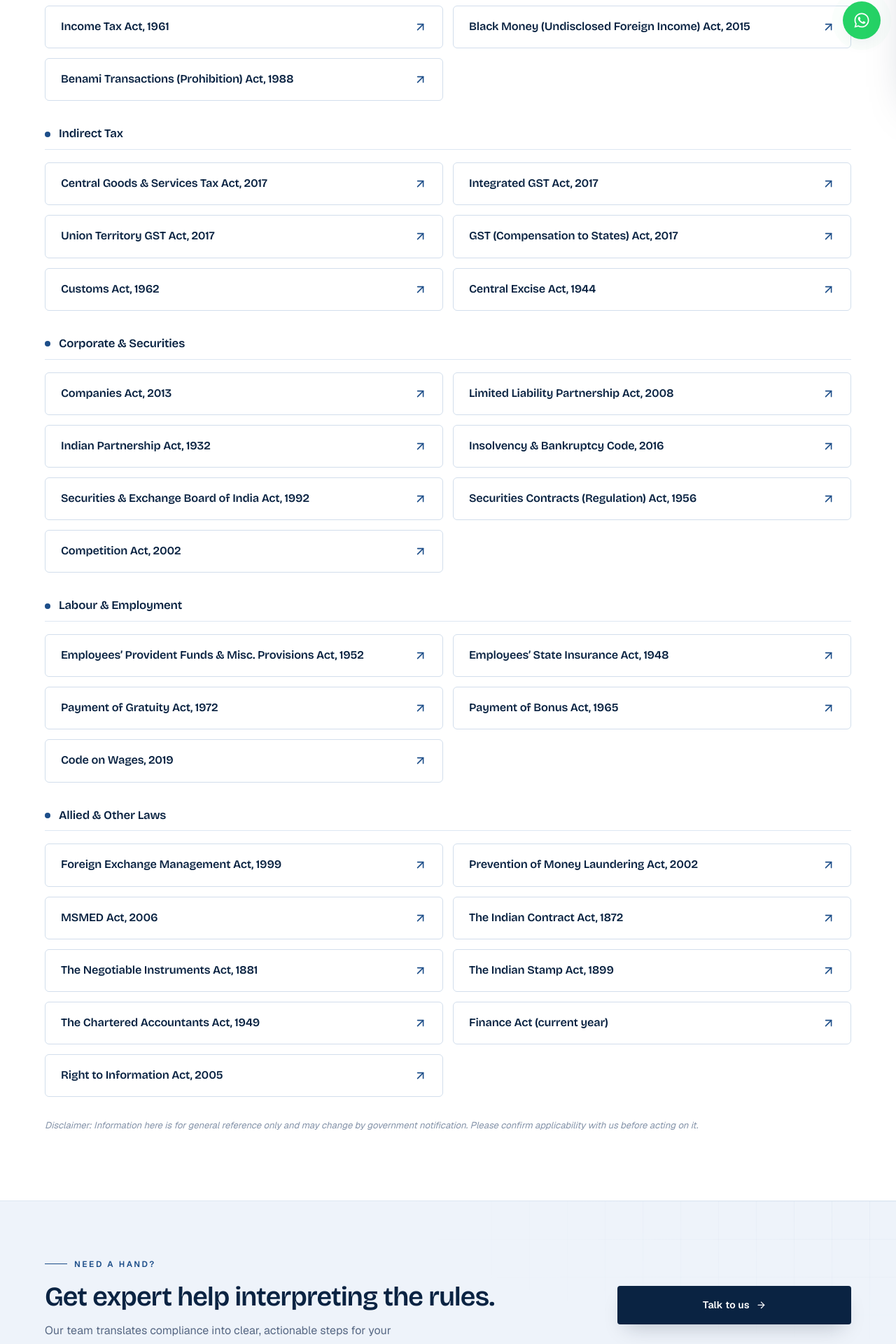
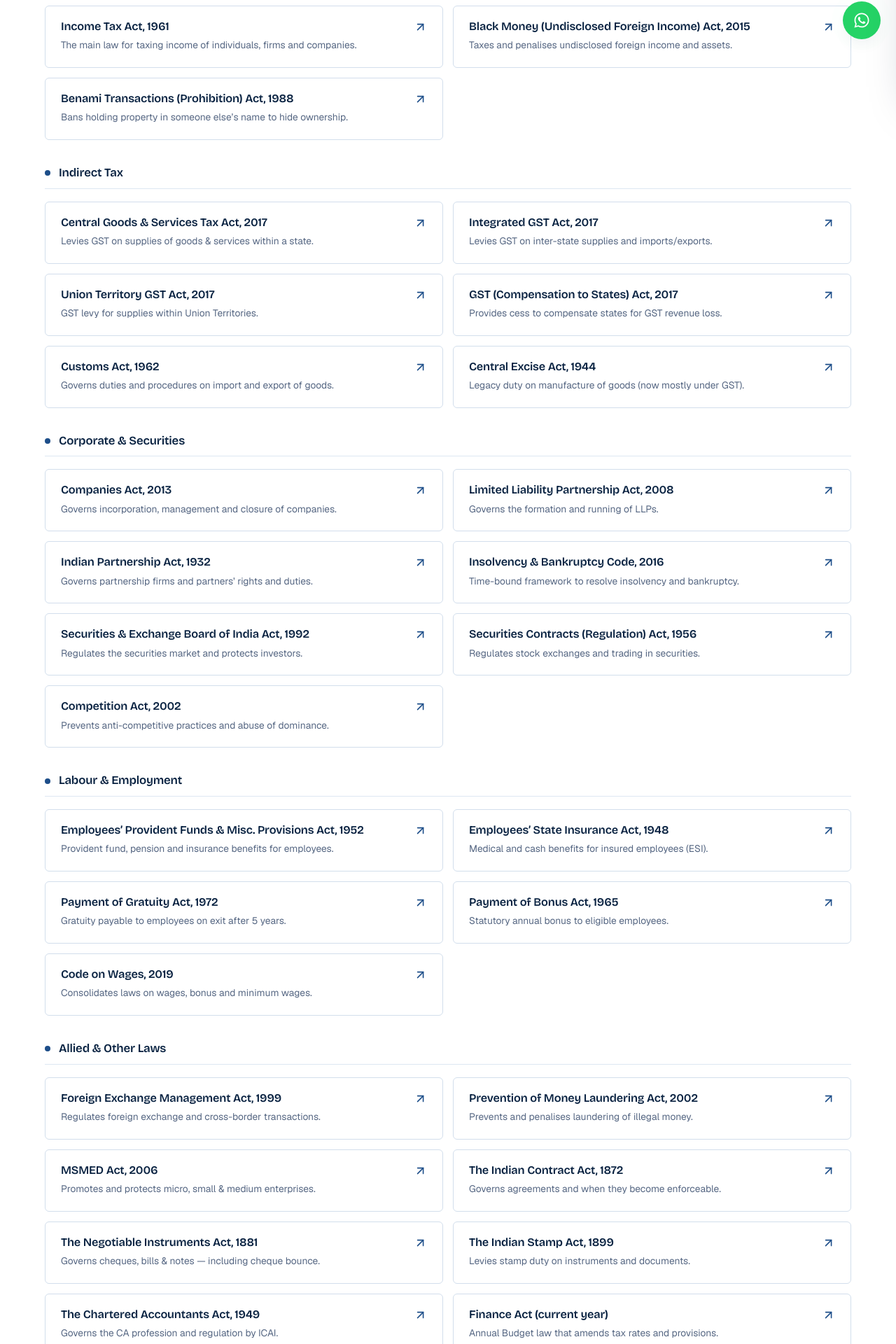
Before and after one commit to Princepadariya/JBMJ-Associates, a React (Vite) app: page /knowledge/acts in a window 1280 px wide. Shown: the part 654-2574 px from the top of the page at 70% size. Built offline with nearby package versions, Linux system fonts and the light colour scheme.

Commit message:
feat: implement Knowledge Bank section with comprehensive compliance resources, calculators, and interactive statutory tools.

```diff
--- a/src/App.css
+++ b/src/App.css
@@ -155,15 +155,19 @@
   position: fixed;
   inset: 0 0 0 auto;
   width: min(86vw, 360px);
+  height: 100%;
   background: var(--navy-800);
   transform: translateX(100%);
   transition: transform 0.4s var(--ease);
-  padding: 104px 28px 28px;
+  padding: 104px 28px 40px;
   display: flex;
   flex-direction: column;
   gap: 8px;
   box-shadow: var(--shadow-lg);
   z-index: 99;
+  overflow-y: auto;
+  -webkit-overflow-scrolling: touch;
+  overscroll-behavior: contain;
 }
 .nav__drawer.is-open { transform: translateX(0); }
 .nav__drawer nav { display: flex; flex-direction: column; }
--- a/src/components/Calculators.jsx
+++ b/src/components/Calculators.jsx
@@ -13,6 +13,8 @@ import {
   FiBriefcase,
   FiActivity,
   FiAlertCircle,
+  FiCalendar,
+  FiScissors,
 } from 'react-icons/fi'
 
 const inr = (n) =>
@@ -47,7 +49,7 @@ function GstCalculator() {
         <label className="calc__field">
           GST Rate
           <select value={rate} onChange={(e) => setRate(e.target.value)}>
-            {[0, 3, 5, 12, 18, 28].map((r) => (
+            {[0, 3, 5, 18, 40].map((r) => (
               <option key={r} value={r}>{r}%</option>
             ))}
           </select>
@@ -612,6 +614,98 @@ function TaxInterestCalculator() {
   )
 }
 
+/* ---------------- Advance Tax Calculator ---------------- */
+function AdvanceTaxCalculator() {
+  const [tax, setTax] = useState(100000)
+
+  const schedule = useMemo(() => {
+    const t = Number(tax) || 0
+    return [
+      { due: 'By 15 Jun', cum: 0.15 },
+      { due: 'By 15 Sep', cum: 0.45 },
+      { due: 'By 15 Dec', cum: 0.75 },
+      { due: 'By 15 Mar', cum: 1.0 },
+    ].map((s) => ({ ...s, amt: t * s.cum }))
+  }, [tax])
+
+  return (
+    <div className="calc">
+      <div className="calc__fields">
+        <label className="calc__field">
+          Estimated tax for the year, after TDS (₹)
+          <input type="number" min="0" value={tax} onChange={(e) => setTax(e.target.value)} />
+        </label>
+        <div className="calc__field calc__field--note">
+          Basis
+          <span className="calc__hint">Advance tax applies if liability ≥ ₹10,000. Cumulative: 15% / 45% / 75% / 100%.</span>
+        </div>
+      </div>
+      <div className="calc__results">
+        {schedule.map((s, i) => (
+          <div key={i} className={`calc__result ${i === 3 ? 'calc__result--total' : ''}`}>
+            <span>{s.due} ({Math.round(s.cum * 100)}%)</span>
+            <strong>{inr(s.amt)}</strong>
+          </div>
+        ))}
+      </div>
+    </div>
+  )
+}
+
+/* ---------------- TDS Calculator ---------------- */
+const TDS_OPTS = [
+  { label: '194C — Contractor (Individual / HUF)', rate: 1 },
+  { label: '194C — Contractor (Others)', rate: 2 },
+  { label: '194J — Professional fees', rate: 10 },
+  { label: '194J — Technical services', rate: 2 },
+  { label: '194I — Rent (land / building)', rate: 10 },
+  { label: '194I — Rent (plant & machinery)', rate: 2 },
+  { label: '194H — Commission / brokerage', rate: 2 },
+  { label: '194A — Interest (other than securities)', rate: 10 },
+  { label: '194Q — Purchase of goods', rate: 0.1 },
+  { label: '194T — Payments to partners', rate: 10 },
+]
+
+function TdsCalculator() {
+  const [amount, setAmount] = useState(100000)
+  const [idx, setIdx] = useState(0)
+
+  const { rate, tds, net } = useMemo(() => {
+    const a = Number(amount) || 0
+    const r = TDS_OPTS[idx].rate
+    const t = (a * r) / 100
+    return { rate: r, tds: t, net: a - t }
+  }, [amount, idx])
+
+  return (
+    <div className="calc">
+      <div className="calc__fields">
+        <label className="calc__field">
+          Payment amount (₹)
+          <input type="number" min="0" value={amount} onChange={(e) => setAmount(e.target.value)} />
+        </label>
+        <label className="calc__field">
+          Nature of payment (section)
+          <select value={idx} onChange={(e) => setIdx(Number(e.target.value))}>
+            {TDS_OPTS.map((o, i) => (
+              <option key={i} value={i}>{o.label}</option>
+            ))}
+          </select>
+        </label>
+        <div className="calc__field calc__field--note">
+          Basis
+          <span className="calc__hint">Resident payees, above the relevant threshold. Rates are indicative.</span>
+        </div>
+      </div>
+      <div className="calc__results">
+        <div className="calc__result"><span>TDS rate</span><strong>{rate}%</strong></div>
+        <div className="calc__result calc__result--total"><span>TDS to deduct</span><strong>{inr(tds)}</strong></div>
+        <div className="calc__result"><span>Net payable</span><strong>{inr(net)}</strong></div>
+      </div>
+    </div>
+  )
+}
+
 const CALCS = [
   { id: 'gst', label: 'GST', icon: FiPercent, Comp: GstCalculator },
   { id: 'emi', label: 'EMI', icon: FiHome, Comp: EmiCalculator },
@@ -626,6 +720,8 @@ const CALCS = [
   { id: 'msme-interest', label: 'MSME Interest', icon: FiBriefcase, Comp: MsmeInterestCalculator },
   { id: 'gst-interest', label: 'GST Interest', icon: FiActivity, Comp: GstInterestCalculator },
   { id: 'tax-interest', label: 'Tax Interest', icon: FiAlertCircle, Comp: TaxInterestCalculator },
+  { id: 'advance-tax', label: 'Advance Tax', icon: FiCalendar, Comp: AdvanceTaxCalculator },
+  { id: 'tds', label: 'TDS', icon: FiScissors, Comp: TdsCalculator },
 ]
 
 export default function Calculators() {
--- a/src/data/knowledge.js
+++ b/src/data/knowledge.js
@@ -94,56 +94,56 @@ export const actGroups = [
   {
     group: 'Direct Tax',
     items: [
-      { title: 'Income Tax Act, 1961', href: 'https://www.indiacode.nic.in/handle/123456789/2435' },
-      { title: 'Black Money (Undisclosed Foreign Income) Act, 2015', href: 'https://www.indiacode.nic.in/' },
-      { title: 'Benami Transactions (Prohibition) Act, 1988', href: 'https://www.indiacode.nic.in/' },
+      { title: 'Income Tax Act, 1961', desc: 'The main law for taxing income of individuals, firms and companies.', href: 'https://www.indiacode.nic.in/handle/123456789/2435' },
+      { title: 'Black Money (Undisclosed Foreign Income) Act, 2015', desc: 'Taxes and penalises undisclosed foreign income and assets.', href: 'https://www.indiacode.nic.in/' },
+      { title: 'Benami Transactions (Prohibition) Act, 1988', desc: 'Bans holding property in someone else’s name to hide ownership.', href: 'https://www.indiacode.nic.in/' },
     ],
   },
   {
     group: 'Indirect Tax',
     items: [
-      { title: 'Central Goods & Services Tax Act, 2017', href: 'https://www.cbic.gov.in/' },
-      { title: 'Integrated GST Act, 2017', href: 'https://www.cbic.gov.in/' },
-      { title: 'Union Territory GST Act, 2017', href: 'https://www.cbic.gov.in/' },
-      { title: 'GST (Compensation to States) Act, 2017', href: 'https://www.cbic.gov.in/' },
-      { title: 'Customs Act, 1962', href: 'https://www.cbic.gov.in/' },
-      { title: 'Central Excise Act, 1944', href: 'https://www.cbic.gov.in/' },
+      { title: 'Central Goods & Services Tax Act, 2017', desc: 'Levies GST on supplies of goods & services within a state.', href: 'https://www.cbic.gov.in/' },
+      { title: 'Integrated GST Act, 2017', desc: 'Levies GST on inter-state supplies and imports/exports.', href: 'https://www.cbic.gov.in/' },
+      { title: 'Union Territory GST Act, 2017', desc: 'GST levy for supplies within Union Territories.', href: 'https://www.cbic.gov.in/' },
+      { title: 'GST (Compensation to States) Act, 2017', desc: 'Provides cess to compensate states for GST revenue loss.', href: 'https://www.cbic.gov.in/' },
+      { title: 'Customs Act, 1962', desc: 'Governs duties and procedures on import and export of goods.', href: 'https://www.cbic.gov.in/' },
+      { title: 'Central Excise Act, 1944', desc: 'Legacy duty on manufacture of goods (now mostly under GST).', href: 'https://www.cbic.gov.in/' },
     ],
   },
   {
     group: 'Corporate & Securities',
     items: [
-      { title: 'Companies Act, 2013', href: 'https://www.mca.gov.in/content/mca/global/en/acts-rules/ebooks/acts.html' },
-      { title: 'Limited Liability Partnership Act, 2008', href: 'https://www.mca.gov.in/' },
-      { title: 'Indian Partnership Act, 1932', href: 'https://www.indiacode.nic.in/' },
-      { title: 'Insolvency & Bankruptcy Code, 2016', href: 'https://www.ibbi.gov.in/' },
-      { title: 'Securities & Exchange Board of India Act, 1992', href: 'https://www.sebi.gov.in/' },
-      { title: 'Securities Contracts (Regulation) Act, 1956', href: 'https://www.sebi.gov.in/' },
-      { title: 'Competition Act, 2002', href: 'https://www.cci.gov.in/' },
+      { title: 'Companies Act, 2013', desc: 'Governs incorporation, management and closure of companies.', href: 'https://www.mca.gov.in/content/mca/global/en/acts-rules/ebooks/acts.html' },
+      { title: 'Limited Liability Partnership Act, 2008', desc: 'Governs the formation and running of LLPs.', href: 'https://www.mca.gov.in/' },
+      { title: 'Indian Partnership Act, 1932', desc: 'Governs partnership firms and partners’ rights and duties.', href: 'https://www.indiacode.nic.in/' },
+      { title: 'Insolvency & Bankruptcy Code, 2016', desc: 'Time-bound framework to resolve insolvency and bankruptcy.', href: 'https://www.ibbi.gov.in/' },
+      { title: 'Securities & Exchange Board of India Act, 1992', desc: 'Regulates the securities market and protects investors.', href: 'https://www.sebi.gov.in/' },
+      { title: 'Securities Contracts (Regulation) Act, 1956', desc: 'Regulates stock exchanges and trading in securities.', href: 'https://www.sebi.gov.in/' },
+      { title: 'Competition Act, 2002', desc: 'Prevents anti-competitive practices and abuse of dominance.', href: 'https://www.cci.gov.in/' },
     ],
   },
   {
     group: 'Labour & Employment',
     items: [
-      { title: 'Employees’ Provident Funds & Misc. Provisions Act, 1952', href: 'https://www.epfindia.gov.in/' },
-      { title: 'Employees’ State Insurance Act, 1948', href: 'https://www.esic.gov.in/' },
-      { title: 'Payment of Gratuity Act, 1972', href: 'https://labour.gov.in/' },
-      { title: 'Payment of Bonus Act, 1965', href: 'https://labour.gov.in/' },
-      { title: 'Code on Wages, 2019', href: 'https://labour.gov.in/' },
+      { title: 'Employees’ Provident Funds & Misc. Provisions Act, 1952', desc: 'Provident fund, pension and insurance benefits for employees.', href: 'https://www.epfindia.gov.in/' },
+      { title: 'Employees’ State Insurance Act, 1948', desc: 'Medical and cash benefits for insured employees (ESI).', href: 'https://www.esic.gov.in/' },
+      { title: 'Payment of Gratuity Act, 1972', desc: 'Gratuity payable to employees on exit after 5 years.', href: 'https://labour.gov.in/' },
+      { title: 'Payment of Bonus Act, 1965', desc: 'Statutory annual bonus to eligible employees.', href: 'https://labour.gov.in/' },
+      { title: 'Code on Wages, 2019', desc: 'Consolidates laws on wages, bonus and minimum wages.', href: 'https://labour.gov.in/' },
     ],
   },
   {
     group: 'Allied & Other Laws',
     items: [
-      { title: 'Foreign Exchange Management Act, 1999', href: 'https://www.rbi.org.in/' },
-      { title: 'Prevention of Money Laundering Act, 2002', href: 'https://www.indiacode.nic.in/' },
-      { title: 'MSMED Act, 2006', href: 'https://msme.gov.in/' },
-      { title: 'The Indian Contract Act, 1872', href: 'https://www.indiacode.nic.in/' },
-      { title: 'The Negotiable Instruments Act, 1881', href: 'https://www.indiacode.nic.in/' },
-      { title: 'The Indian Stamp Act, 1899', href: 'https://www.indiacode.nic.in/' },
-      { title: 'The Chartered Accountants Act, 1949', href: 'https://www.icai.org/' },
-      { title: 'Finance Act (current year)', href: 'https://www.indiabudget.gov.in/' },
-      { title: 'Right to Information Act, 2005', href: 'https://rti.gov.in/' },
+      { title: 'Foreign Exchange Management Act, 1999', desc: 'Regulates foreign exchange and cross-border transactions.', href: 'https://www.rbi.org.in/' },
+      { title: 'Prevention of Money Laundering Act, 2002', desc: 'Prevents and penalises laundering of illegal money.', href: 'https://www.indiacode.nic.in/' },
+      { title: 'MSMED Act, 2006', desc: 'Promotes and protects micro, small & medium enterprises.', href: 'https://msme.gov.in/' },
+      { title: 'The Indian Contract Act, 1872', desc: 'Governs agreements and when they become enforceable.', href: 'https://www.indiacode.nic.in/' },
+      { title: 'The Negotiable Instruments Act, 1881', desc: 'Governs cheques, bills & notes — including cheque bounce.', href: 'https://www.indiacode.nic.in/' },
+      { title: 'The Indian Stamp Act, 1899', desc: 'Levies stamp duty on instruments and documents.', href: 'https://www.indiacode.nic.in/' },
+      { title: 'The Chartered Accountants Act, 1949', desc: 'Governs the CA profession and regulation by ICAI.', href: 'https://www.icai.org/' },
+      { title: 'Finance Act (current year)', desc: 'Annual Budget law that amends tax rates and provisions.', href: 'https://www.indiabudget.gov.in/' },
+      { title: 'Right to Information Act, 2005', desc: 'Right to access information from public authorities.', href: 'https://rti.gov.in/' },
     ],
   },
 ]
@@ -153,45 +153,45 @@ export const ruleGroups = [
   {
     group: 'Direct Tax',
     items: [
-      { title: 'Income Tax Rules, 1962', href: 'https://www.incometax.gov.in/' },
-      { title: 'Income Computation & Disclosure Standards (ICDS)', href: 'https://www.incometax.gov.in/' },
+      { title: 'Income Tax Rules, 1962', desc: 'Procedures, forms and computation methods under the IT Act.', href: 'https://www.incometax.gov.in/' },
+      { title: 'Income Computation & Disclosure Standards (ICDS)', desc: 'Standards for computing taxable business/professional income.', href: 'https://www.incometax.gov.in/' },
     ],
   },
   {
     group: 'Indirect Tax',
     items: [
-      { title: 'CGST Rules, 2017', href: 'https://www.cbic.gov.in/' },
-      { title: 'IGST Rules, 2017', href: 'https://www.cbic.gov.in/' },
-      { title: 'UTGST Rules, 2017', href: 'https://www.cbic.gov.in/' },
-      { title: 'Customs Rules & Regulations', href: 'https://www.cbic.gov.in/' },
+      { title: 'CGST Rules, 2017', desc: 'Procedures for GST registration, returns, ITC and refunds.', href: 'https://www.cbic.gov.in/' },
+      { title: 'IGST Rules, 2017', desc: 'Rules on inter-state supply and place of supply.', href: 'https://www.cbic.gov.in/' },
+      { title: 'UTGST Rules, 2017', desc: 'GST procedures applicable to Union Territories.', href: 'https://www.cbic.gov.in/' },
+      { title: 'Customs Rules & Regulations', desc: 'Procedures for valuation, duty and clearance of goods.', href: 'https://www.cbic.gov.in/' },
     ],
   },
   {
     group: 'Corporate',
     items: [
-      { title: 'Companies (Accounts) Rules, 2014', href: 'https://www.mca.gov.in/' },
-      { title: 'Companies (Audit & Auditors) Rules, 2014', href: 'https://www.mca.gov.in/' },
-      { title: 'Companies (Incorporation) Rules, 2014', href: 'https://www.mca.gov.in/' },
-      { title: 'Companies (Share Capital & Debentures) Rules, 2014', href: 'https://www.mca.gov.in/' },
-      { title: 'Companies (Meetings of Board & its Powers) Rules, 2014', href: 'https://www.mca.gov.in/' },
-      { title: 'Companies (Appointment & Qualification of Directors) Rules, 2014', href: 'https://www.mca.gov.in/' },
-      { title: 'LLP Rules, 2009', href: 'https://www.mca.gov.in/' },
+      { title: 'Companies (Accounts) Rules, 2014', desc: 'Rules for books of account and financial statements.', href: 'https://www.mca.gov.in/' },
+      { title: 'Companies (Audit & Auditors) Rules, 2014', desc: 'Auditor appointment, rotation and reporting requirements.', href: 'https://www.mca.gov.in/' },
+      { title: 'Companies (Incorporation) Rules, 2014', desc: 'Procedures and forms for incorporating a company.', href: 'https://www.mca.gov.in/' },
+      { title: 'Companies (Share Capital & Debentures) Rules, 2014', desc: 'Rules on issue of shares, debentures and capital.', href: 'https://www.mca.gov.in/' },
+      { title: 'Companies (Meetings of Board & its Powers) Rules, 2014', desc: 'Rules on board meetings, resolutions and powers.', href: 'https://www.mca.gov.in/' },
+      { title: 'Companies (Appointment & Qualification of Directors) Rules, 2014', desc: 'Rules on appointing and qualifying directors.', href: 'https://www.mca.gov.in/' },
+      { title: 'LLP Rules, 2009', desc: 'Procedures and forms for LLP compliance.', href: 'https://www.mca.gov.in/' },
     ],
   },
   {
     group: 'Labour & Employment',
     items: [
-      { title: 'EPF Scheme, 1952', href: 'https://www.epfindia.gov.in/' },
-      { title: 'ESI (General) Regulations, 1950', href: 'https://www.esic.gov.in/' },
-      { title: 'Payment of Gratuity Rules, 1972', href: 'https://labour.gov.in/' },
+      { title: 'EPF Scheme, 1952', desc: 'Operational rules for provident fund contributions.', href: 'https://www.epfindia.gov.in/' },
+      { title: 'ESI (General) Regulations, 1950', desc: 'Procedures for ESI contributions and benefits.', href: 'https://www.esic.gov.in/' },
+      { title: 'Payment of Gratuity Rules, 1972', desc: 'Procedures for claiming and paying gratuity.', href: 'https://labour.gov.in/' },
     ],
   },
   {
     group: 'Other',
     items: [
-      { title: 'FEMA Rules & Regulations', href: 'https://www.rbi.org.in/' },
-      { title: 'PMLA (Maintenance of Records) Rules, 2005', href: 'https://www.indiacode.nic.in/' },
-      { title: 'MSMED Rules', href: 'https://msme.gov.in/' },
+      { title: 'FEMA Rules & Regulations', desc: 'Procedures for foreign exchange transactions.', href: 'https://www.rbi.org.in/' },
+      { title: 'PMLA (Maintenance of Records) Rules, 2005', desc: 'Record-keeping and reporting to curb money laundering.', href: 'https://www.indiacode.nic.in/' },
+      { title: 'MSMED Rules', desc: 'Procedures for MSME registration and benefits.', href: 'https://msme.gov.in/' },
     ],
   },
 ]
@@ -312,6 +312,6 @@ export const calculatorList = [
   { id: 'msme-interest', title: 'MSME Interest Calculator', desc: 'Delayed-payment interest (MSMED Act)', live: true },
   { id: 'gst-interest', title: 'GST Interest Calculator', desc: 'Interest on late GST payment', live: true },
   { id: 'tax-interest', title: 'Tax Interest Calculator', desc: 'Income-tax interest (234A/B/C)', live: true },
-  { id: 'advance-tax', title: 'Advance Tax', desc: 'Quarterly advance-tax instalments', live: false },
-  { id: 'tds', title: 'TDS Calculator', desc: 'Section-wise TDS on payments', live: false },
+  { id: 'advance-tax', title: 'Advance Tax', desc: 'Quarterly advance-tax instalments', live: true },
+  { id: 'tds', title: 'TDS Calculator', desc: 'Section-wise TDS on payments', live: true },
 ]
--- a/src/pages/KnowledgeSection.jsx
+++ b/src/pages/KnowledgeSection.jsx
@@ -14,7 +14,6 @@ import {
   actGroups,
   ruleGroups,
   formGroups,
-  calculatorList,
   dueDateGroups,
 } from '../data/knowledge'
 import { keySectionGroups } from '../data/keySections'
@@ -132,27 +131,7 @@ export default function KnowledgeSection() {
           <KnowledgeNav />
 
           <div className="kb-content">
-            {section === 'calculators' && (
-              <>
-                <Calculators />
-                <div className="kb-more">
-                  <h3 className="kb-group__title">More calculators</h3>
-                  <div className="kb-list">
-                    {calculatorList.map((c) => (
-                      <div key={c.id} className={`kb-calc-item ${c.live ? 'is-live' : ''}`}>
-                        <div>
-                          <h4>{c.title}</h4>
-                          <p>{c.desc}</p>
-                        </div>
-                        <span className="kb-calc-item__badge">
-                          {c.live ? <><FiCheckCircle /> Live</> : 'On request'}
-                        </span>
-                      </div>
-                    ))}
-                  </div>
-                </div>
-              </>
-            )}
+            {section === 'calculators' && <Calculators />}
 
             {section === 'rate-card' && <RateCard />}
 
@@ -235,8 +214,8 @@ export default function KnowledgeSection() {
             )}
 
             {section === 'links' && <GroupedLinks groups={linkGroups} itemsKey="links" withDesc />}
-            {section === 'acts' && <GroupedLinks groups={actGroups} />}
-            {section === 'rules' && <GroupedLinks groups={ruleGroups} />}
+            {section === 'acts' && <GroupedLinks groups={actGroups} withDesc />}
+            {section === 'rules' && <GroupedLinks groups={ruleGroups} withDesc />}
             {section === 'forms' && <GroupedLinks groups={formGroups} withDesc />}
           </div>
 
```
Also changed, not shown: src/data/rateCard.js (+8 -8 lines).
